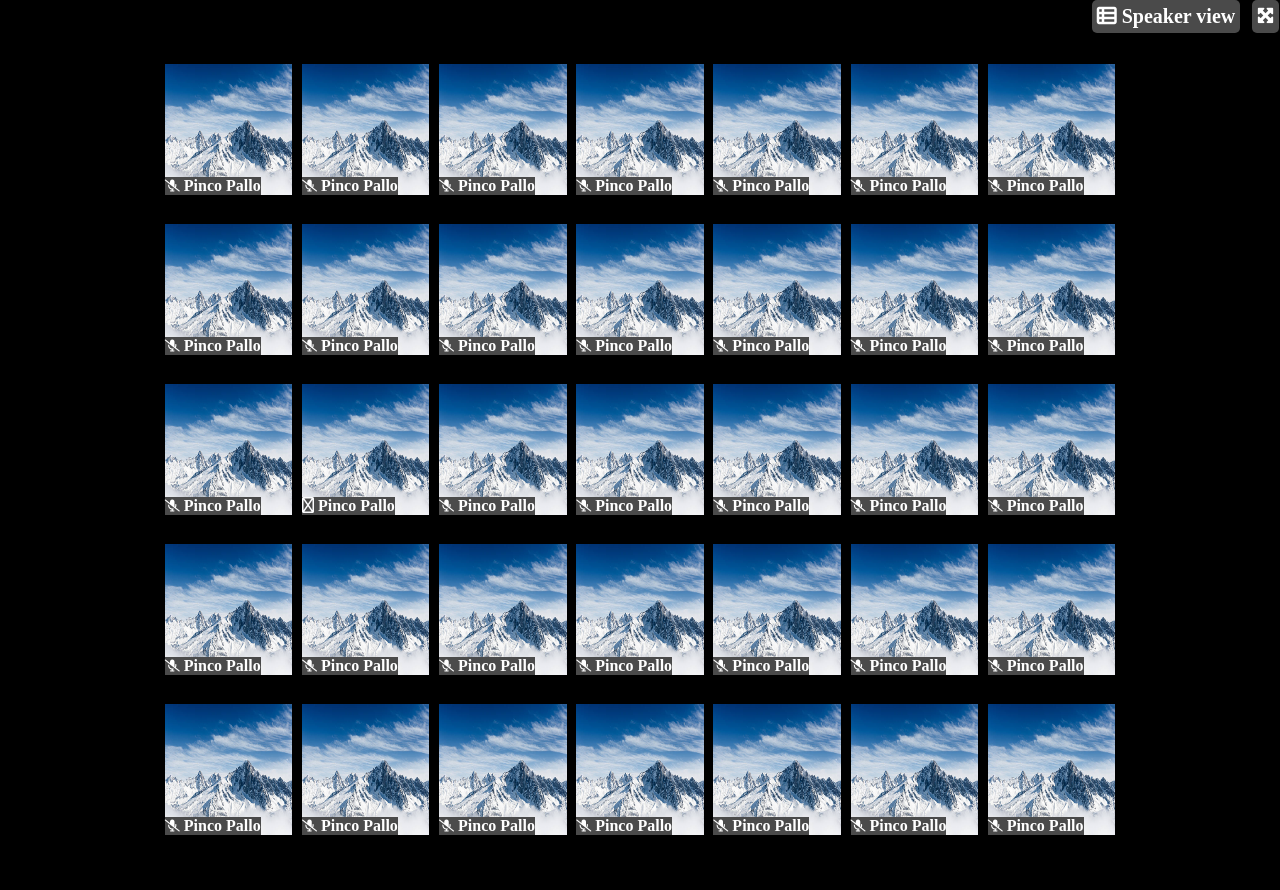
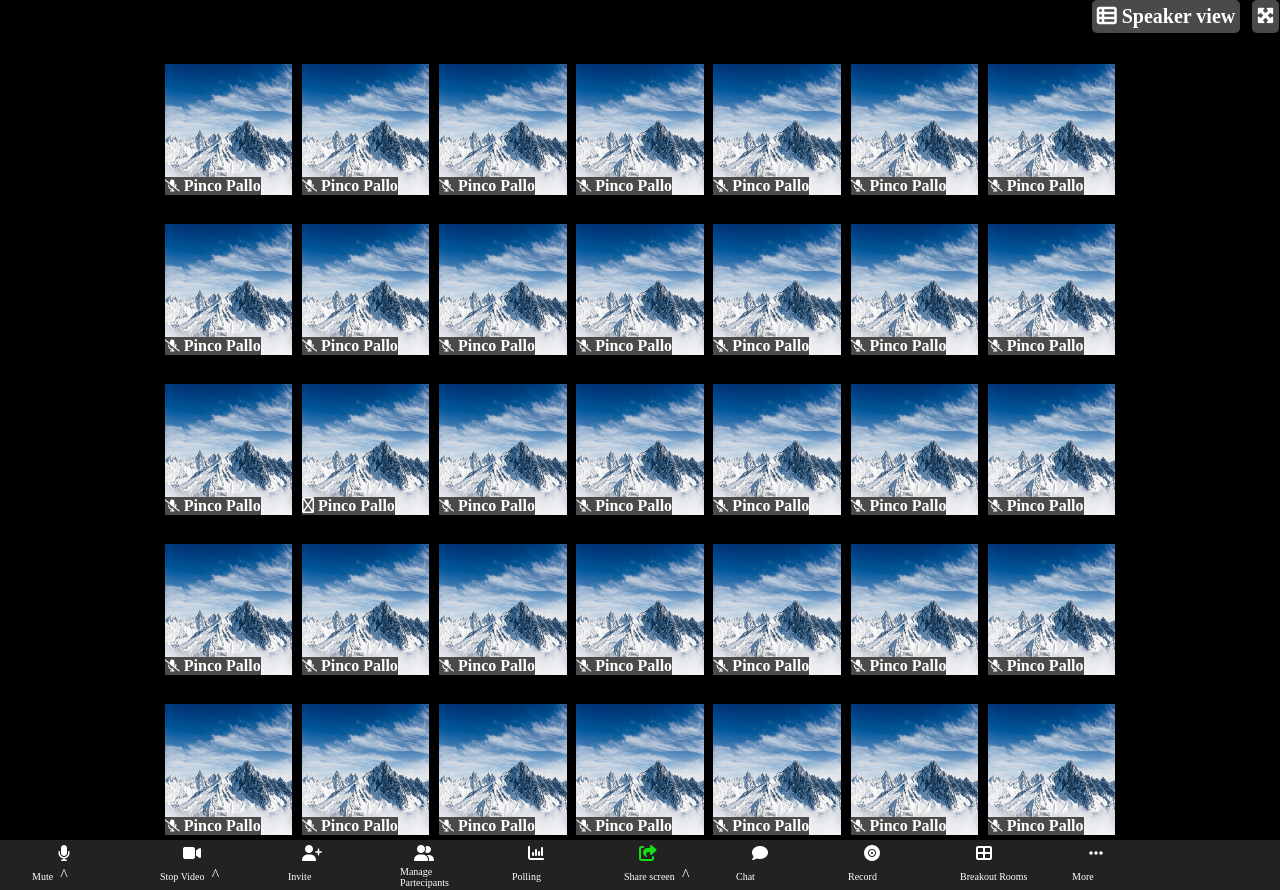
Before and after one commit to alessandrosaladino-tech/html-css-zoom, a plain HTML site: page index.html in a window 1280 px wide. Before the commit the page ends 840 px from the top, so only its background shows below. Drawn offline with Linux system fonts and the light colour scheme.

Commit message:
Add
Footer

```diff
--- a/assets/css/style.css
+++ b/assets/css/style.css
@@ -82,3 +82,50 @@ header {
     height: 100%;
 
 }
+
+footer {
+    background-color: var(--zm-endpg);
+    height: 50px;
+}
+
+.menu {
+    height: 100%;
+}
+
+
+
+.col-6 {
+    width: calc(20%/2);
+    height: 100%;
+}
+
+.card p{
+    display: inline-block;
+}
+
+.card i {
+    text-align: center;
+    padding: 0.3rem;
+}
+
+.mute{
+    margin-left: 2rem;
+    font-size: 10px;
+}
+
+.arrow {
+    margin-left: 0.2rem;
+}
+
+.card p,i {
+    color: white;
+}
+
+.col-cent {
+    width: calc(70%/8);
+    height: 100%;
+}
+
+.end {
+    width: 20%;
+}
--- a/index.html
+++ b/index.html
@@ -360,7 +360,73 @@
     <!--end main-->
     <!--Footer-->
     <footer>
+        <div class="menu d-flex">
+            <div class="col-6">
+                <div class="card">
+                    <i class="fa-solid fa-microphone" style="color: #ffffff; display: block;"></i>
+                    <p class="mute">Mute</p>
+                    <p class="arrow">&#94;</p>
+                </div>
+            </div>
+            <div class="col-6">
+                <div class="card">
+                    <i class="fa-solid fa-video" style="color: #ffffff; display: block;"></i>
+                    <p class="mute">Stop Video</p>
+                    <p class="arrow">&#94;</p>
+                </div>
+            </div>
+            <div class="col-cent">
+                <div class="card">
+                    <i class="fa-solid fa-user-plus" style="color: #ffffff; display: block;"></i>
+                    <p class="mute">Invite</p>
+                </div>
+            </div>
+            <div class="col-cent">
+                <div class="card">
+                    <i class="fa-solid fa-user-group" style="color: #ffffff; display: block;"></i>
+                    <p class="mute">Manage Partecipants</p>
+                </div>
+            </div>
+            <div class="col-cent">
+                <div class="card">
+                    <i class="fa-solid fa-chart-column" style="color: #ffffff; display: block;"></i>
+                    <p class="mute">Polling</p>
+                </div>
+            </div>
+            <div class="col-cent">
+                <div class="card">
+                    <i class="fa-solid fa-share-from-square" style="color: #12de15; display: block;"></i>
+                    <p class="mute">Share screen</p>
+                    <p class="arrow">&#94;</p>
+                </div>
+            </div>
+            <div class="col-cent">
+                <div class="card">
+                    <i class="fa-sharp fa-solid fa-comment" style="color: #ffffff; display: block;"></i>
+                    <p class="mute">Chat</p>
+                </div>
+            </div>
+            <div class="col-cent">
+                <div class="card">
+                    <i class="fa-solid fa-record-vinyl" style="color: #ffffff; display: block;"></i>
+                    <p class="mute">Record</p>
+                </div>
+            </div>
+            <div class="col-cent">
+                <div class="card">
+                    <i class="fa-solid fa-table-cells-large" style="color: #ffffff; display: block;"></i>
+                    <p class="mute">Breakout Rooms</p>
+                </div>
+            </div>
+            <div class="col-cent">
+                <div class="card">
+                    <i class="fa-solid fa-ellipsis" style="color: #ffffff; display: block;"></i>
+                    <p class="mute">More</
+                </div>
+            </div>
 
+            <div class="end"></div>
+        </div>
     </footer>
 
 </body>
```
